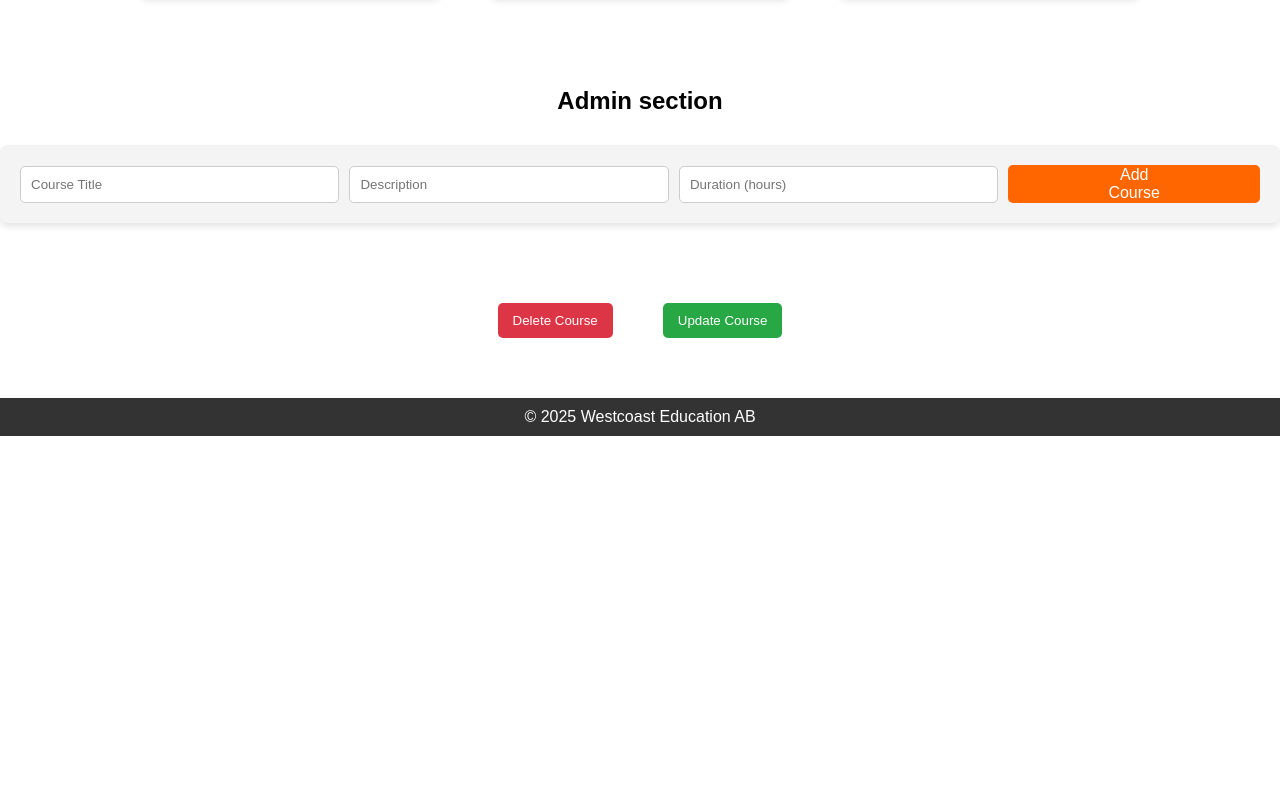
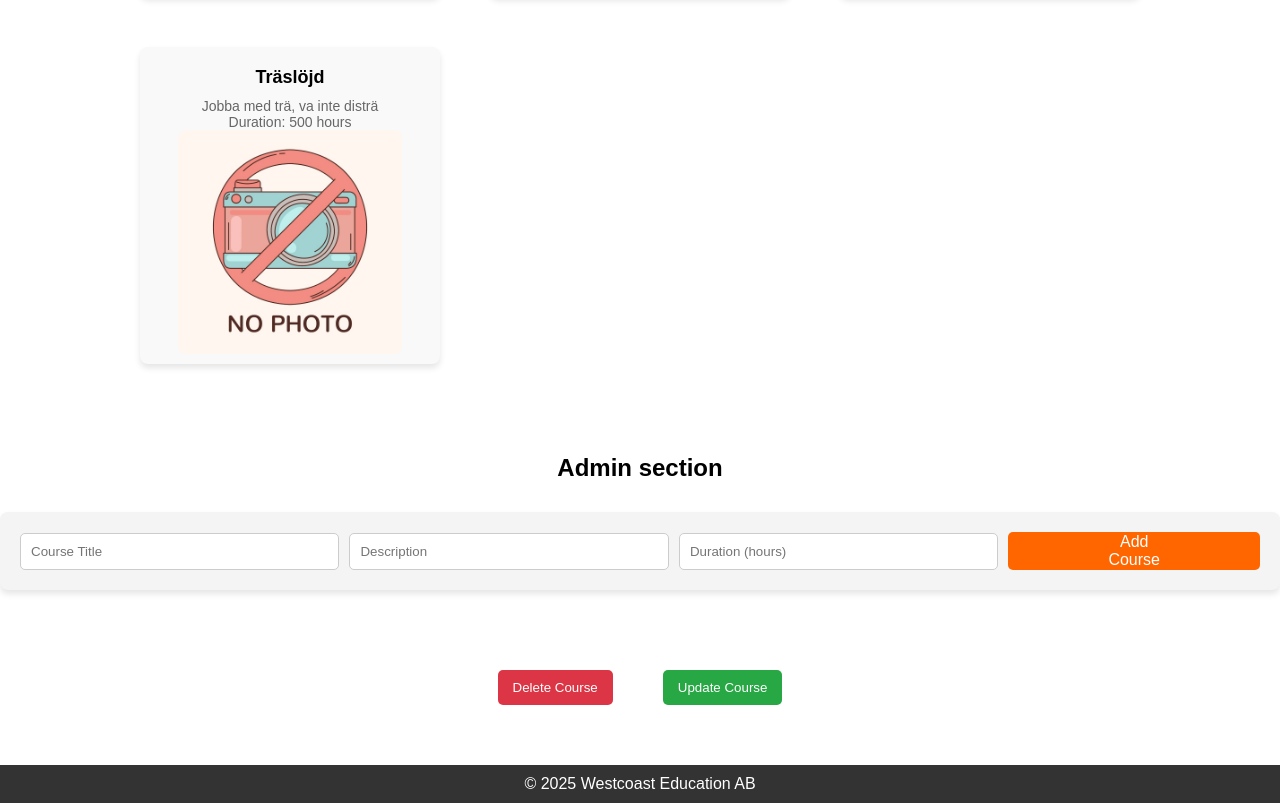
Before and after one commit to NiklasNilsson79/Westcoast_Education, a website with bundled scripts: page courses.html in a window 1280 px wide. Shown: the part 926-1729 px from the top of the page. Before the commit the page ends 1362 px from the top, so only its background shows below. Built offline with nearby package versions, Linux system fonts and the light colour scheme; data requests are answered from the project's data file.

Commit message:
La till en funktion för att lägga till en bild till nya kurser

```diff
--- a/db.json
+++ b/db.json
@@ -41,6 +41,13 @@
       "description": "Utforska grunderna i blockchain och dess olika användningsområden.",
       "duration": "60",
       "imageUrl": "../images/blockchain.jpeg"
+    },
+    {
+      "id": "7",
+      "imageUrl": "./images/no-img.jpg",
+      "title": "Träslöjd",
+      "description": "Jobba med trä, va inte disträ",
+      "duration": 500
     }
   ]
 }
--- a/src/courses.js
+++ b/src/courses.js
@@ -52,7 +52,11 @@ const addCourse = async (course) => {
     }
 
     // Tilldela nästa lediga ID till kursen som en sträng
-    const newCourse = { id: nextId, ...course };
+    const newCourse = {
+      id: nextId,
+      imageUrl: './images/no-img.jpg',
+      ...course,
+    };
 
     const response = await fetch('http://localhost:3001/courses', {
       method: 'POST',
```
Also changed, not shown: courses.html (+1 -0 lines), images/no-img.jpg (added).
